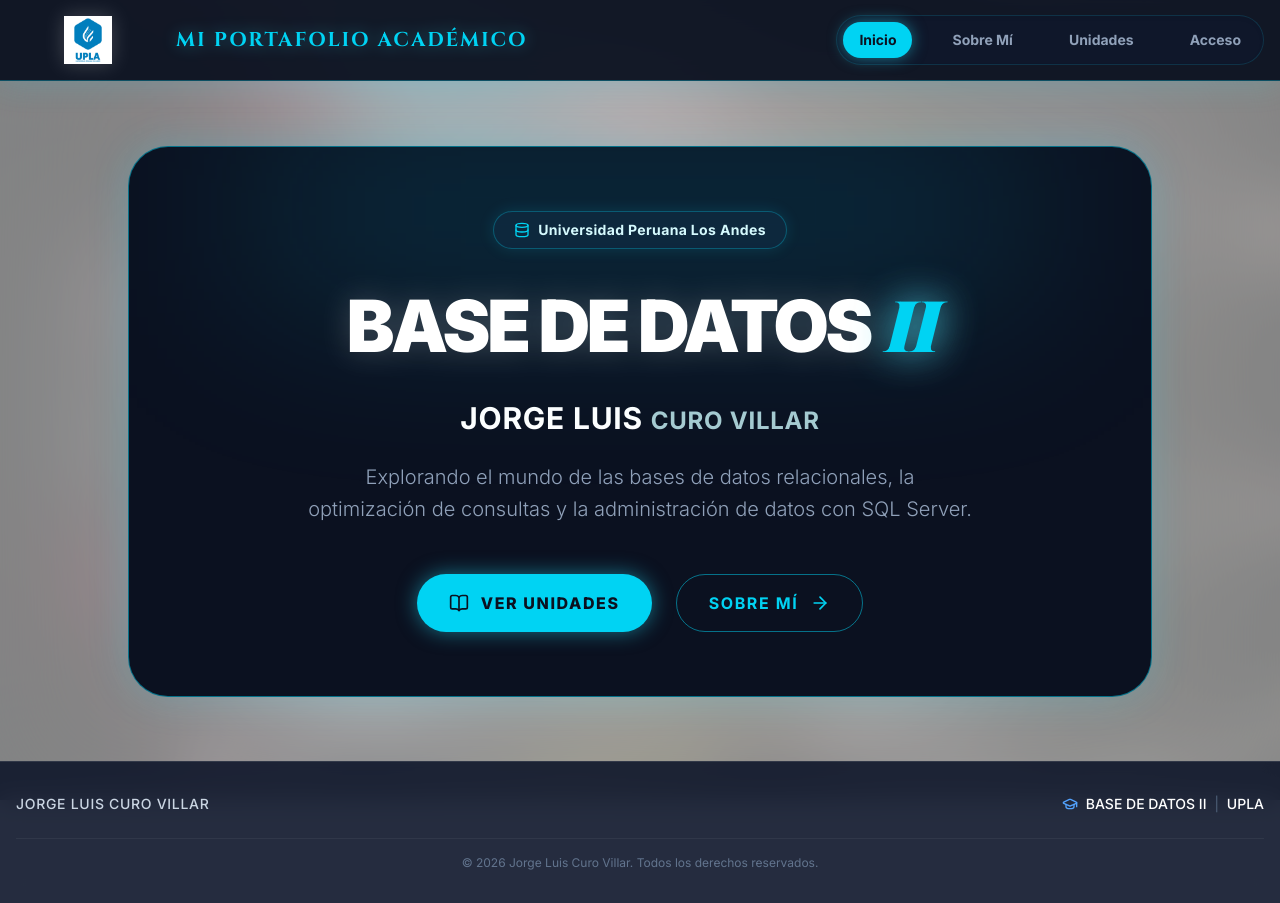
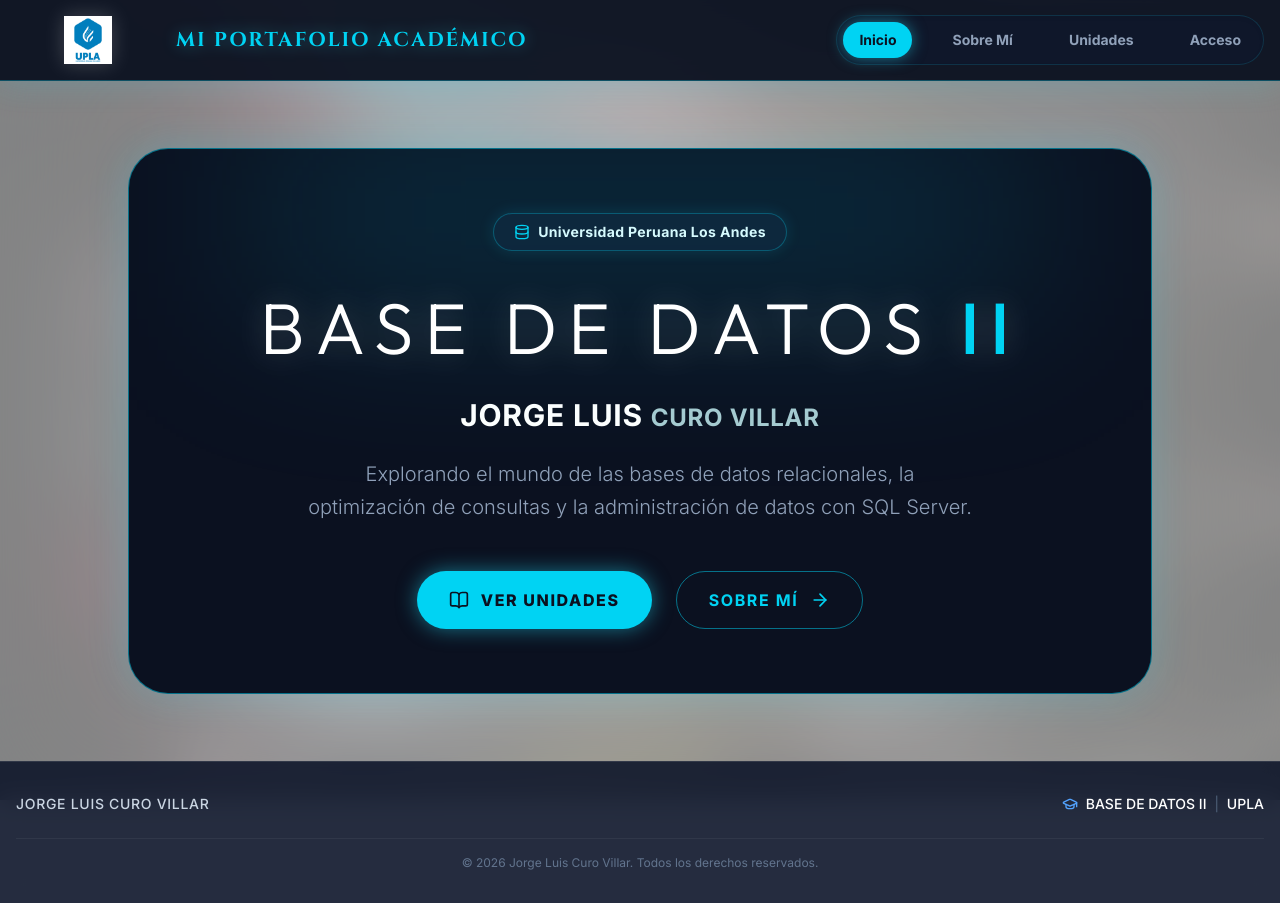
Before and after one commit to Villar92/PORTAFOLIO-BD, a Next.js app: page / in a window 1280 px wide. Built offline with nearby package versions, Linux system fonts and the light colour scheme; no server answers.

Commit message:
style: use outfit font light for main title to match radiante style

```diff
--- a/src/app/globals.css
+++ b/src/app/globals.css
@@ -12,6 +12,7 @@
   --font-sans: var(--font-inter), sans-serif;
   --font-mono: var(--font-geist-mono);
   --font-serif: var(--font-cinzel), serif;
+  --font-outfit: var(--font-outfit), sans-serif;
 }
 
 body {
--- a/src/app/layout.tsx
+++ b/src/app/layout.tsx
@@ -1,5 +1,5 @@
 import type { Metadata } from "next";
-import { Geist, Geist_Mono, Inter, Cinzel } from "next/font/google";
+import { Geist, Geist_Mono, Inter, Cinzel, Outfit } from "next/font/google";
 import "./globals.css";
 
 const geistSans = Geist({
@@ -9,6 +9,11 @@ const geistSans = Geist({
 
 const geistMono = Geist_Mono({
   variable: "--font-geist-mono",
+  subsets: ["latin"],
+});
+
+const outfit = Outfit({
+  variable: "--font-outfit",
   subsets: ["latin"],
 });
 
@@ -31,7 +36,7 @@ export default function RootLayout({ children }: { children: React.ReactNode })
   return (
     <html
       lang="es"
-      className={`${geistSans.variable} ${geistMono.variable} ${inter.variable} ${cinzel.variable} h-full antialiased`}
+      className={`${geistSans.variable} ${geistMono.variable} ${inter.variable} ${cinzel.variable} ${outfit.variable} h-full antialiased`}
     >
       <body className="min-h-full flex flex-col font-sans">{children}</body>
     </html>
--- a/src/components/blocks/Presentacion.tsx
+++ b/src/components/blocks/Presentacion.tsx
@@ -17,8 +17,8 @@ export function Presentacion({ setActiveTab }: { setActiveTab: (tab: string) =>
         </div>
 
         <div className="space-y-6 max-w-4xl mb-12">
-          <h1 className="text-5xl md:text-7xl font-sans font-black text-white tracking-tighter drop-shadow-[0_0_15px_rgba(255,255,255,0.2)] leading-tight">
-            BASE DE DATOS <span className="text-cyan-400 drop-shadow-[0_0_20px_rgba(34,211,238,0.8)] font-serif italic">II</span>
+          <h1 className="text-5xl md:text-7xl font-[family-name:var(--font-outfit)] font-light text-white tracking-[0.15em] drop-shadow-[0_0_15px_rgba(255,255,255,0.2)] leading-tight">
+            BASE DE DATOS <span className="text-cyan-400 font-medium">II</span>
           </h1>
 
           <h2 className="text-2xl md:text-3xl font-bold text-white tracking-wide mt-6">
```
